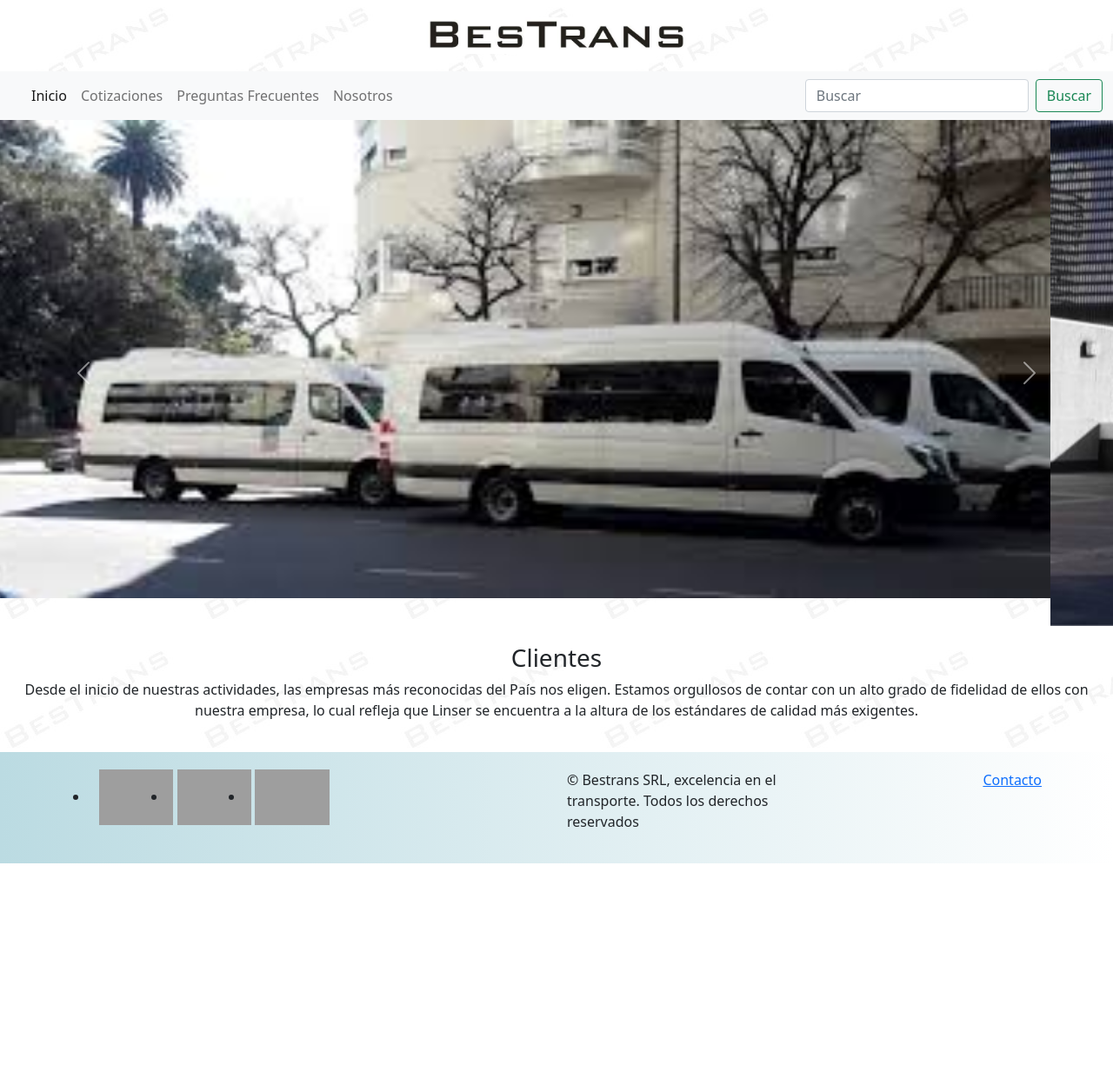
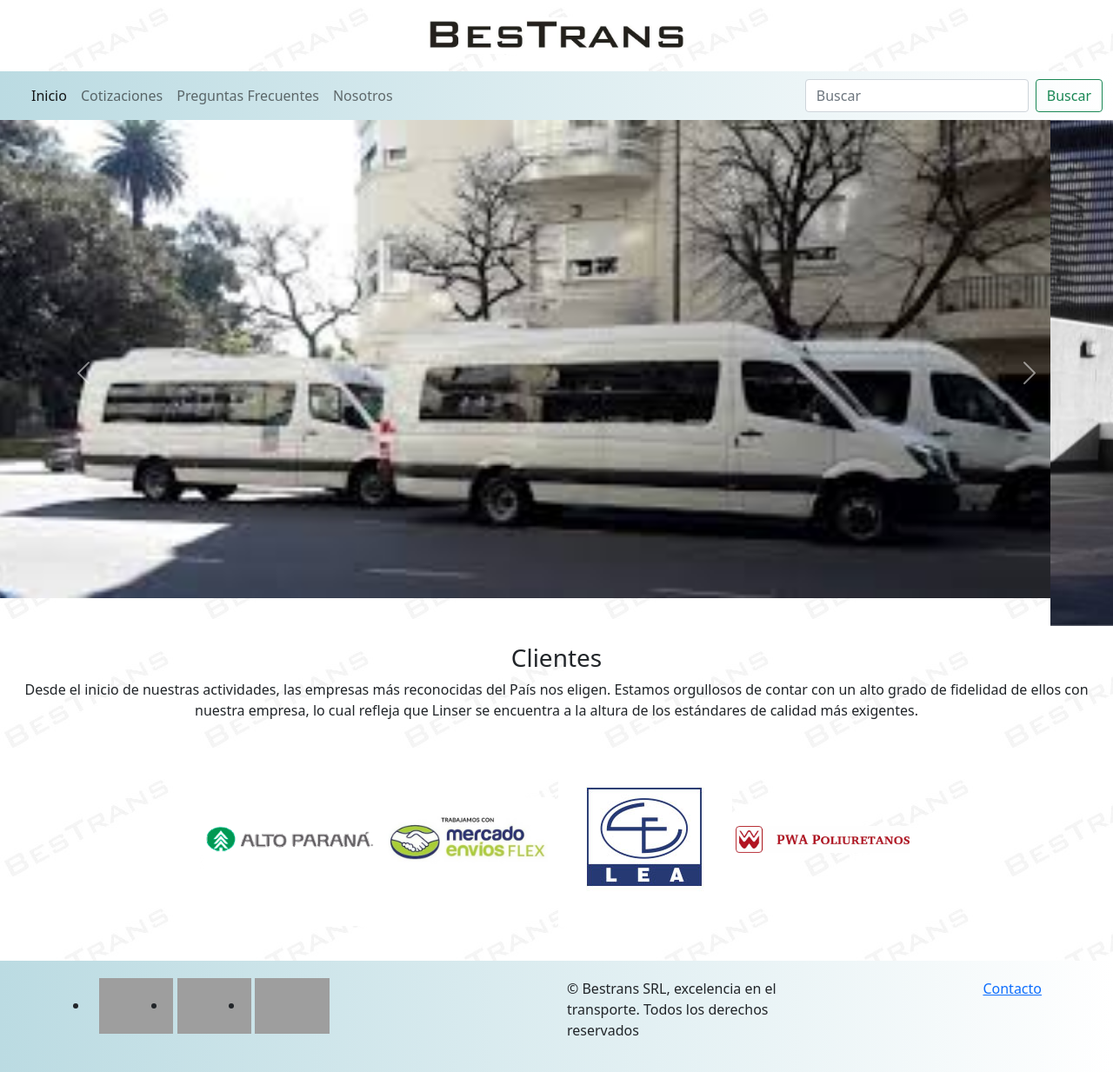
Before and after one commit to josealecortes/clase-bootstrap, a plain HTML site: page clientes.html in a window 1280 px wide. Shown: the whole page at 87% size. Before the commit the page ends 993 px from the top, so only its background shows below. Drawn offline with nearby package versions, Linux system fonts and the light colour scheme; grey boxes are pictures that could not be loaded.

Commit message:
modificando nav

```diff
--- a/clientes.html
+++ b/clientes.html
@@ -74,6 +74,13 @@
                 <p class="text-center">
                     Desde el inicio de nuestras actividades, las empresas más reconocidas del País nos eligen. Estamos orgullosos de contar con un alto grado de fidelidad de ellos con nuestra empresa, lo cual refleja que Linser se encuentra a la altura de los estándares de calidad más exigentes.
                 </p>
+                <div class="clientes-imagenes text-center">
+                  <img class="imagenes" src="./multimedia/AltoParana.png" alt="">
+                  <img class="imagenes" src="./multimedia/flex.jpg" alt="">
+                  <img class="imagenes" src="./multimedia/leza.jpg" alt="">
+                  <img class="imagenes" src="./multimedia/pwa.png" alt="">
+                </div>
+
         </div>
     </main>
 
--- a/main.css
+++ b/main.css
@@ -49,3 +49,14 @@
  .col {
      padding: 20px;
  }
+ .clientes-imagenes {
+     margin: auto;
+     padding: 20px;
+ }
+ .imagenes {
+     width: 200px;
+     text-align: center;
+ }
+ .navbar {
+    background: linear-gradient(90deg, rgba(187,219,226,1) 0%, rgba(255,255,255,1) 100%, rgba(0,212,255,1) 100%);
+ }
```
Also changed, not shown: index.html (+1 -1 lines), multimedia/AltoParana.png (added), multimedia/flex.jpg (added), multimedia/leza.jpg (added), multimedia/pwa.png (added).
